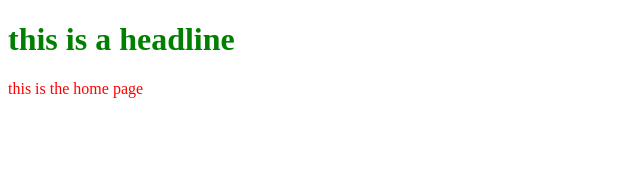
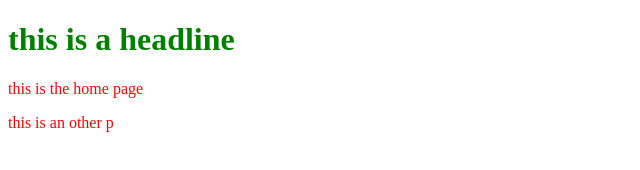
Before and after one commit to ghassen11/mon_projet1, a plain HTML site: page index.html in a window 1280 px wide. Shown: the whole page, without its empty margins (0-640 px from the left). Drawn offline with Linux system fonts and the light colour scheme.

Commit message:
ajouter un autre paragraphe

```diff
--- a/index.html
+++ b/index.html
@@ -8,6 +8,7 @@
 <body>
     <h1>this is a headline</h1>
     <p> this is the home page</p>
+    <p>this is an other p </p>
 
 </body>
 </html>
```
Also changed, not shown: styles.css (line endings or trailing spaces).
